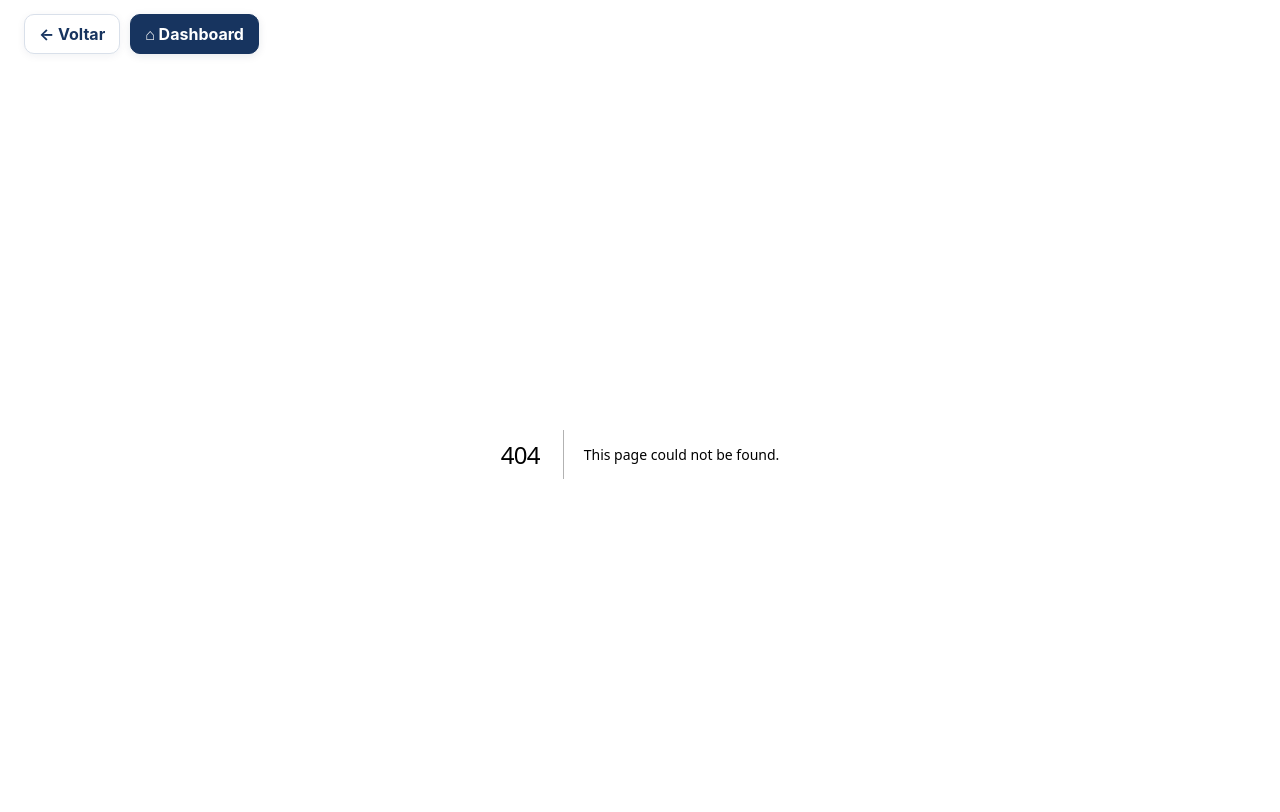
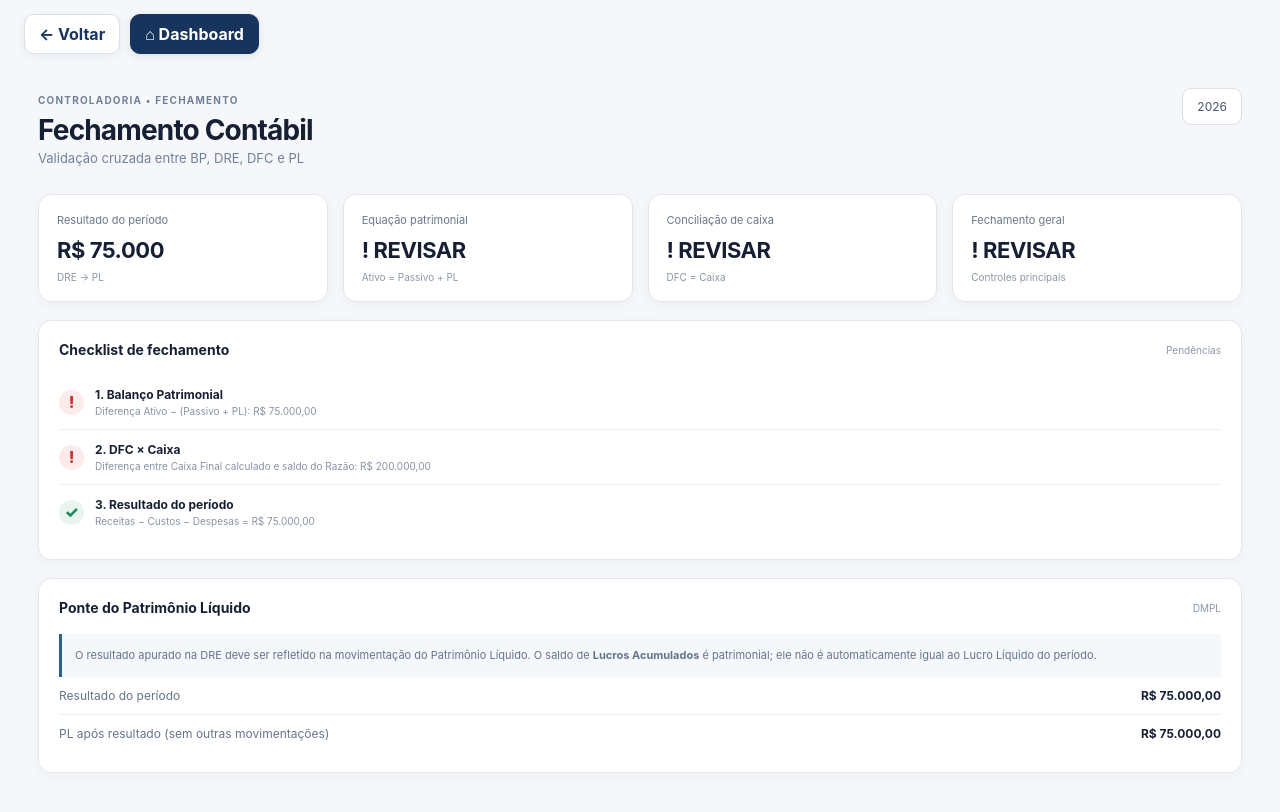
Before and after one commit to cardoso4009-byte/bp-financeiro-bi, a Next.js app: page /fechamento-contabil in a window 1280 px wide. Before the commit this address had no page. Shown: the top 812 px of the page. Built offline with nearby package versions, Linux system fonts and the light colour scheme.

Commit message:
feat: adicionar tela de fechamento contabil

```diff
--- /dev/null
+++ b/app/fechamento-contabil/page.tsx
@@ -0,0 +1,11 @@
+import { closingEngine } from '@/lib/closing-engine'
+
+export default function FechamentoContabil(){
+ const c=closingEngine()
+ const status=(ok:boolean)=>ok?'✓ OK':'! REVISAR'
+ return <main className="content" style={{marginLeft:0,width:'100%',maxWidth:1400,margin:'0 auto'}}><header><div><small>CONTROLADORIA • FECHAMENTO</small><h1>Fechamento Contábil</h1><p>Validação cruzada entre BP, DRE, DFC e PL</p></div><div className="period">2026</div></header>
+ <div className="cards"><div className="card"><span>Resultado do período</span><strong>{c.result.toLocaleString('pt-BR',{style:'currency',currency:'BRL',maximumFractionDigits:0})}</strong><small>DRE → PL</small></div><div className="card"><span>Equação patrimonial</span><strong>{status(c.checks.bp)}</strong><small>Ativo = Passivo + PL</small></div><div className="card"><span>Conciliação de caixa</span><strong>{status(c.checks.cash)}</strong><small>DFC = Caixa</small></div><div className="card"><span>Fechamento geral</span><strong>{status(c.checks.overall)}</strong><small>Controles principais</small></div></div>
+ <section className="panel wide"><div className="panel-title"><h2>Checklist de fechamento</h2><span>{c.checks.overall?'Fechamento consistente':'Pendências'}</span></div><div className="check"><i className={c.checks.bp?'ok':'bad'}>{c.checks.bp?'✓':'!'}</i><div><b>1. Balanço Patrimonial</b><small>Diferença Ativo − (Passivo + PL): {c.bpDifference.toLocaleString('pt-BR',{style:'currency',currency:'BRL'})}</small></div></div><div className="check"><i className={c.checks.cash?'ok':'bad'}>{c.checks.cash?'✓':'!'}</i><div><b>2. DFC × Caixa</b><small>Diferença entre Caixa Final calculado e saldo do Razão: {c.cashDifference.toLocaleString('pt-BR',{style:'currency',currency:'BRL'})}</small></div></div><div className="check"><i className={c.checks.result?'ok':'bad'}>{c.checks.result?'✓':'!'}</i><div><b>3. Resultado do período</b><small>Receitas − Custos − Despesas = {c.result.toLocaleString('pt-BR',{style:'currency',currency:'BRL'})}</small></div></div></section>
+ <section className="panel"><div className="panel-title"><h2>Ponte do Patrimônio Líquido</h2><span>DMPL</span></div><div className="note">O resultado apurado na DRE deve ser refletido na movimentação do Patrimônio Líquido. O saldo de <strong>Lucros Acumulados</strong> é patrimonial; ele não é automaticamente igual ao Lucro Líquido do período.</div><div className="rows"><div className="row"><span>Resultado do período</span><b>{c.result.toLocaleString('pt-BR',{style:'currency',currency:'BRL'})}</b></div><div className="row"><span>PL após resultado (sem outras movimentações)</span><b>{c.dmplExpected.toLocaleString('pt-BR',{style:'currency',currency:'BRL'})}</b></div></div></section>
+ </main>
+}
```
